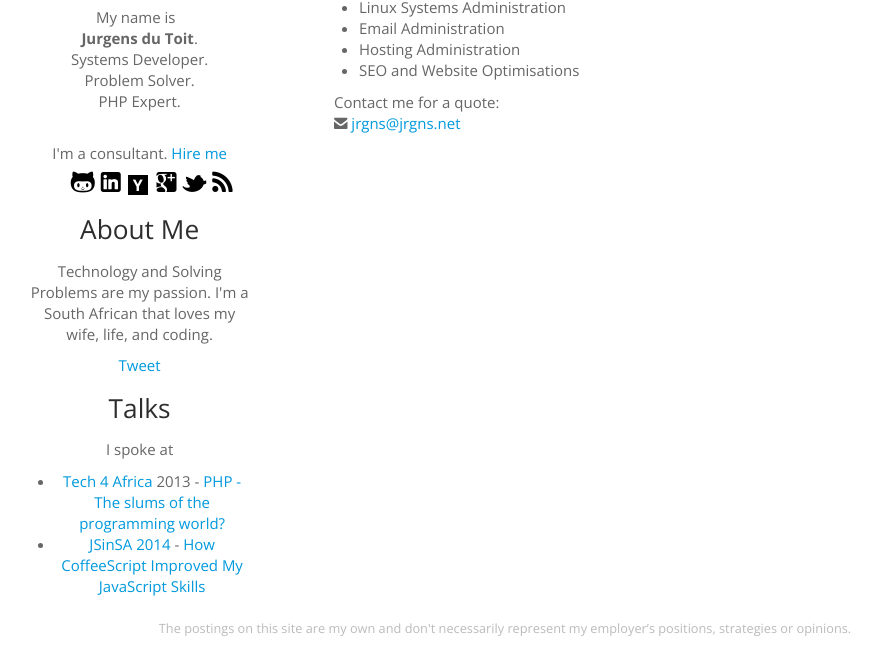
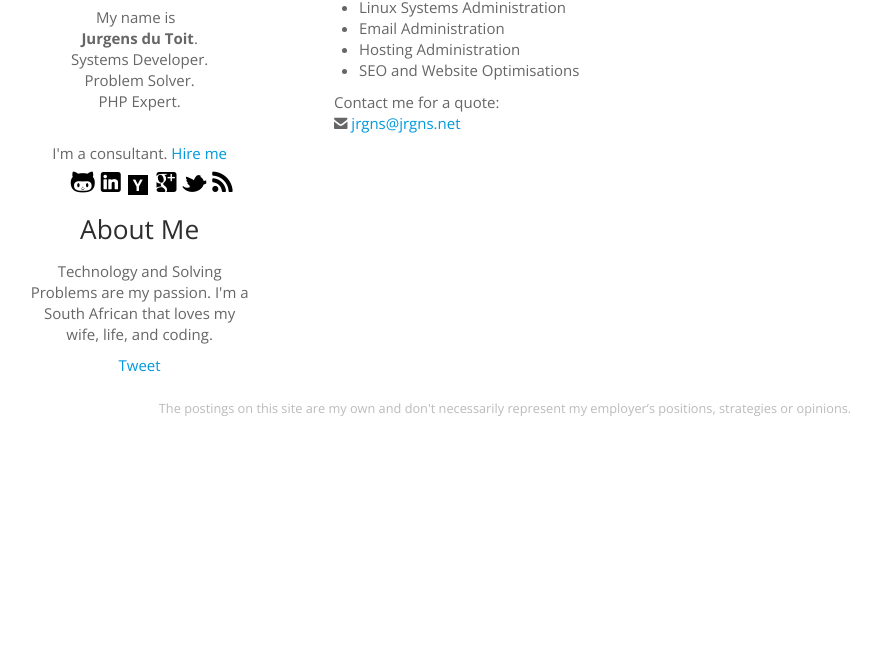
Before and after one commit to jrgns/jrgns.github.com, a Jekyll site: the page built from hire-me.html, in a window 1280 px wide, cut to the strip 256-906 px from the top of the page. Shown: the whole strip, without its empty margins (135-1016 px from the left). Built offline with Jekyll 4.4.1, drawn with Linux system fonts in a browser that asks for light colours; comment, search, counter and statistics services are not loaded.

Commit message:
Move talks to main content. Only display last 10 blog posts. Added blog index

```diff
--- a/_layouts/default.html
+++ b/_layouts/default.html
@@ -88,12 +88,6 @@
             <a href="https://twitter.com/share" class="twitter-share-button" data-text="Jurgens du Toit - Systems Developer, PHP Expert" data-via="jrgns">Tweet</a>
             <g:plus action="share" annotation="bubble"></g:plus>
           </p>
-          <h3>Talks</h3>
-          <p>I spoke at</p>
-          <ul>
-            <li><a href="http://tech4africa.com/">Tech 4 Africa</a> 2013 - <a href="talks/phpslums/">PHP - The slums of the programming world?</a></li>
-            <li><a href="http://www.jsinsa.com/jsinsa/2014/index.htm">JSinSA 2014</a> - <a href="talks/learning-from-coffeescript">How CoffeeScript Improved My JavaScript Skills</a></li>
-          </ul>
         </div>
         <div class="span9 content">
           {{ content }}
```
Also changed, not shown: blog-index.html (added, +15 -0 lines), index.html (+9 -2 lines).
